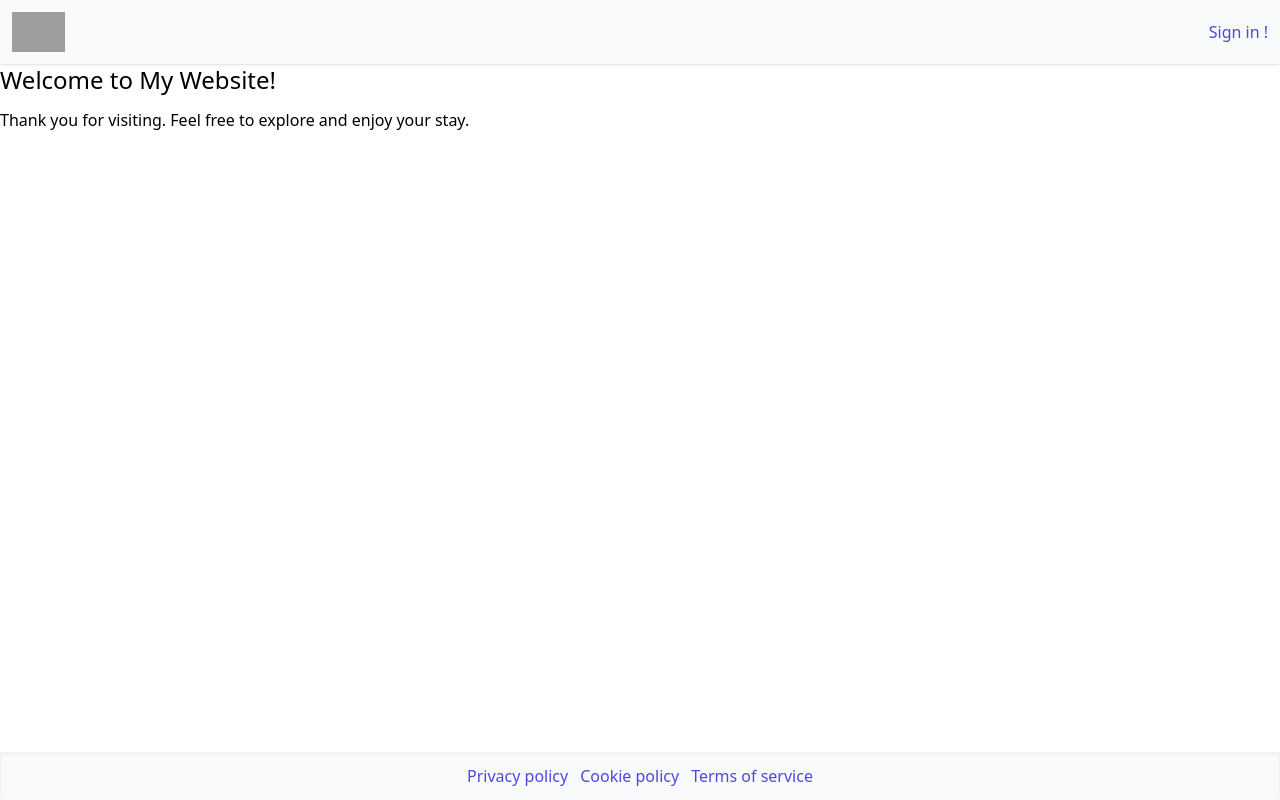
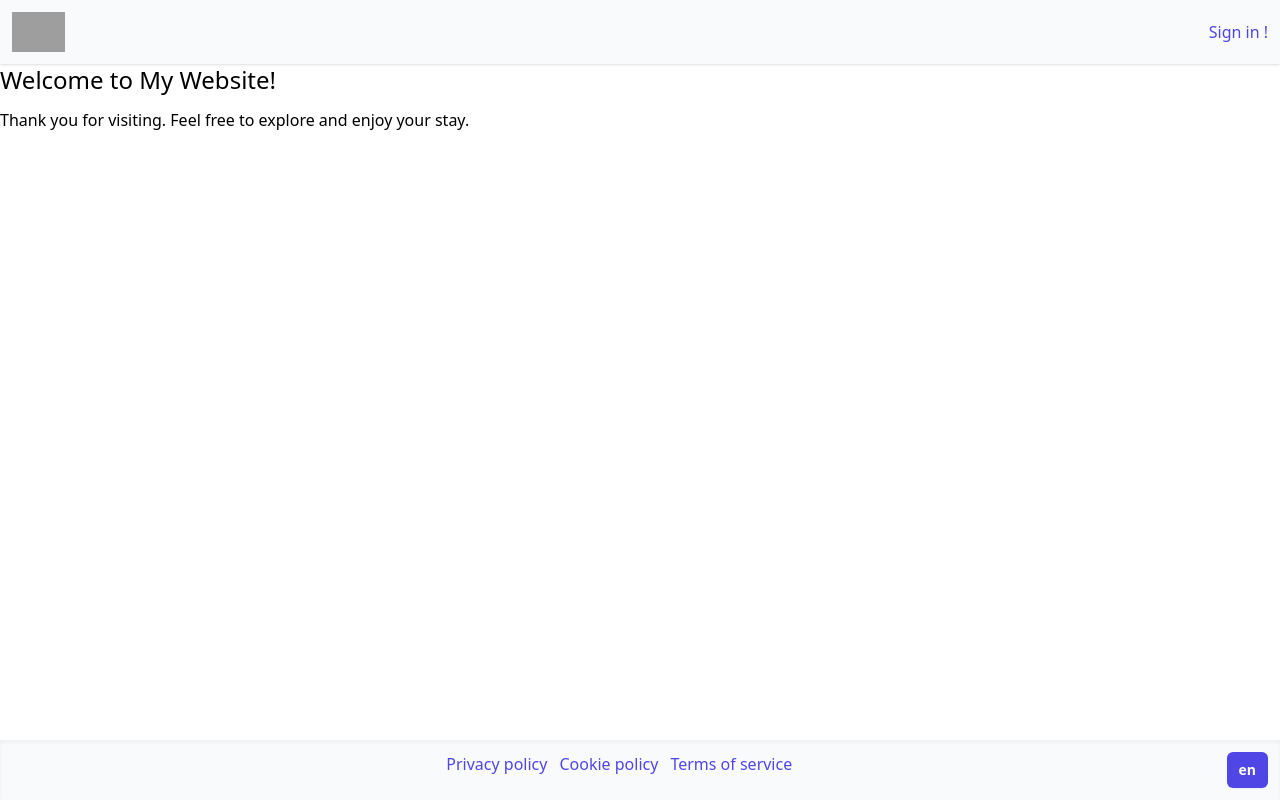
Before and after one commit to yboulemi/99-numbers-front, a Nuxt app: page / in a window 1280 px wide. Built offline with nearby package versions, Linux system fonts and the light colour scheme; grey boxes are pictures that could not be loaded.

Commit message:
add dropdown menu in the footer to change locale

```diff
--- /dev/null
+++ b/components/atoms/i18nDropdown.vue
@@ -0,0 +1,45 @@
+<template>
+    <div class="relative">
+        <!-- Button -->
+        <button
+            @click="isOpen = !isOpen"
+            class="rounded-md bg-indigo-600 px-3 py-1.5 text-sm font-semibold leading-6 text-white shadow-sm hover:bg-indigo-500 focus-visible:outline focus-visible:outline-2 focus-visible:outline-offset-2 focus-visible:outline-indigo-600"
+        >
+            <span>{{ selectedOption }}</span>
+        </button>
+
+        <!-- Dropdown -->
+        <div
+            v-if="isOpen"
+            class="absolute right-0 z-50 w-48 py-2 mt-2 bg-white border rounded-lg shadow-lg bottom-10"
+        >
+            <button
+                v-for="(option, index) in options"
+                :key="index"
+                @click="selectOption(option)"
+                class="block w-full px-4 py-2 text-left text-gray-800 hover:bg-gray-300"
+            >
+                {{ option.text }}
+            </button>
+        </div>
+    </div>
+</template>
+
+<script setup>
+import { ref } from "vue";
+
+const { locale, setLocale } = useI18n();
+const isOpen = ref(false);
+const selectedOption = ref(locale);
+
+const options = ref([
+    { text: "English", code: "en" },
+    { text: "Français", code: "fr" },
+]);
+
+const selectOption = (option) => {
+    selectedOption.value = option.text;
+    setLocale(option.code);
+    isOpen.value = false;
+};
+</script>
--- a/components/organisms/Footer.vue
+++ b/components/organisms/Footer.vue
@@ -1,6 +1,7 @@
 <template>
     <footer class="p-3 shadow-inner bg-slate-50">
-        <div class="flex justify-center">
+        <div class="flex justify-between">
+            <div />
             <ul class="flex gap-3">
                 <li>
                     <NavLink
@@ -21,10 +22,12 @@
                     />
                 </li>
             </ul>
+            <I18nDropdown />
         </div>
     </footer>
 </template>
 
 <script setup>
+import I18nDropdown from "~/components/atoms/i18nDropdown.vue";
 import NavLink from "~/components/atoms/NavLink.vue";
 </script>
```
